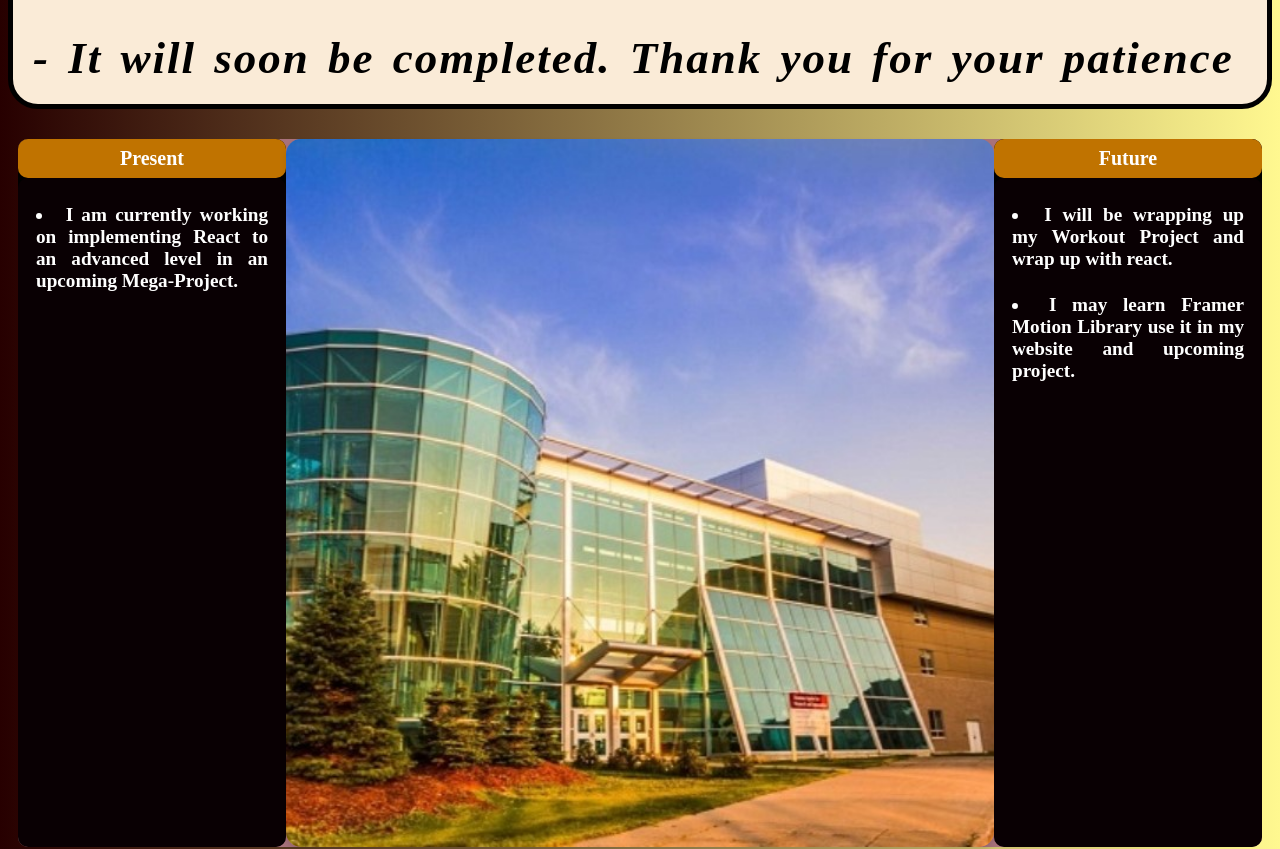
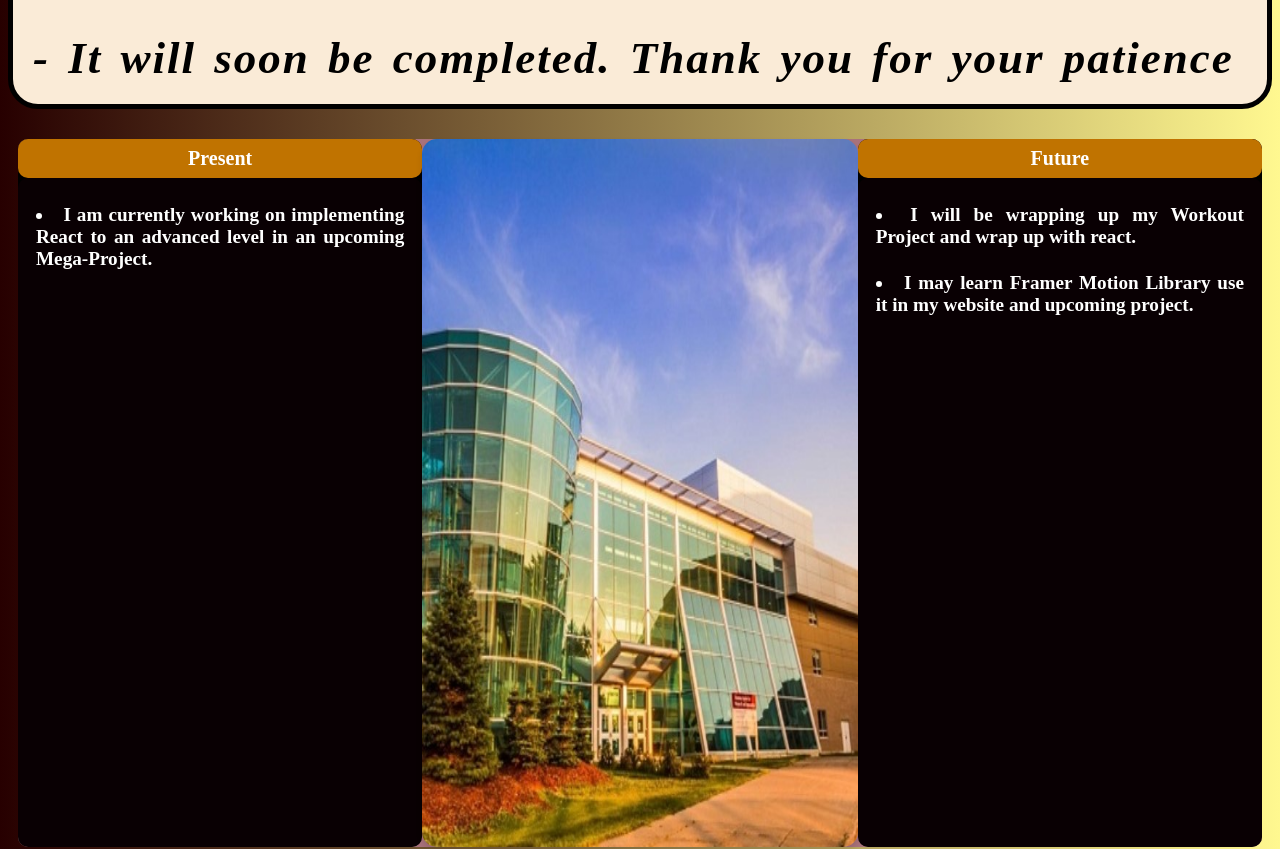
Before and after one commit to DKDonda/Muszelus, a React (Create React App) app: page /education in a window 1280 px wide. Shown: the part 700-1549 px from the top of the page. Built offline with nearby package versions, Linux system fonts and the light colour scheme.

Commit message:
scrolltop4

```diff
--- a/src/components/topSection/TopSection.module.css
+++ b/src/components/topSection/TopSection.module.css
@@ -1,4 +1,5 @@
 .top-container {
+  width: inherit;
   box-sizing: border-box;
   border-radius: 10px;
   height: calc(100vh - 92px);
@@ -9,8 +10,9 @@
 
 .present,
 .future {
+  box-sizing: border-box;
   display: flex;
-  flex: 1 ;
+  width: 32.5%;
   flex-direction: column;
   background-color: black;
   border-radius: 10px;
@@ -47,6 +49,7 @@
 
 
 .top-image-container {
+  width: 35%;
   box-sizing: border-box;
   border-radius: 10px;
   border-radius: 10px;
@@ -54,7 +57,8 @@
 .top-image {
   border-radius: 15px;
   height: 100%;
-  width: auto;
+  width: 100%;
+
   box-shadow: 0px 4px 6px rgba(0, 0, 0, 0.1);
   transition: all 0.3s ease-in-out;
 }
@@ -65,11 +69,13 @@
 
 @media screen and (max-width: 900px) {
   .top-container {
+
     flex-direction: column;
     box-sizing: border-box;
     height: auto;
   }
   .top-image-container {
+    width: 100%;
     order: 1;
     box-sizing: border-box;
   }
@@ -78,9 +84,12 @@
     height: auto;
   }
   .present {
+    width: 100%;
     order: 2;
   }
+
   .future {
+    width: 100%;
     margin-top: 8px;
     order: 3;
   }
--- a/src/pages/Education.js
+++ b/src/pages/Education.js
@@ -48,7 +48,6 @@ const EducationPage = () => {
           ))}
         </div>
       </Contain>
-      <div>This is the education page.</div>
     </>
   );
 };
```
